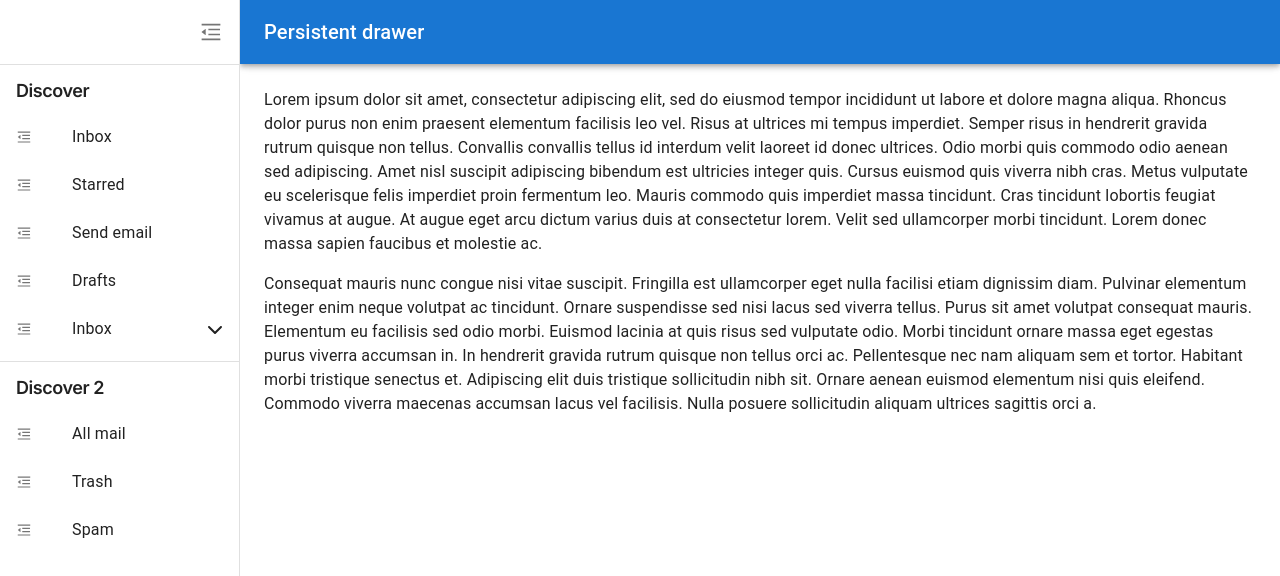
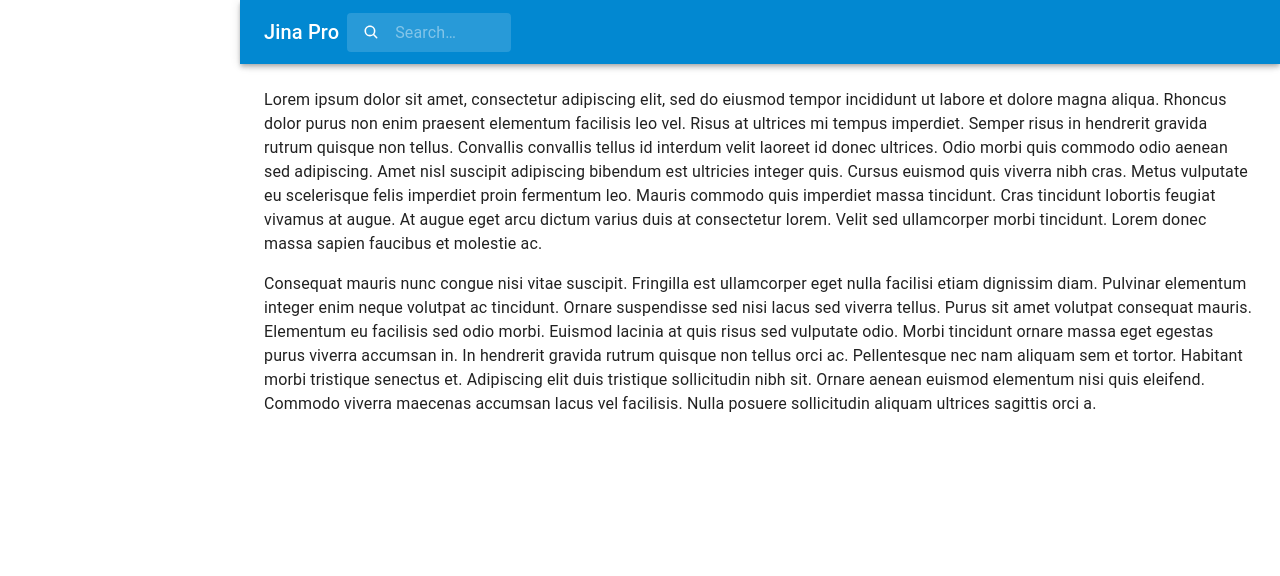
Before and after one commit to AhmedCoolProjects/nextjs-mui-template-dashboard, a Next.js app: page /mui in a window 1280 px wide. Shown: the top 576 px of the page. Built offline with nearby package versions, Linux system fonts and the light colour scheme.

Commit message:
edit: used layout for mui template

```diff
--- a/app/mui/main.tsx
+++ b/app/mui/layout.tsx
@@ -1,7 +1,7 @@
 "use client";
 
 import * as React from "react";
-import { styled, useTheme } from "@mui/material/styles";
+import { styled, useTheme, alpha } from "@mui/material/styles";
 import Box from "@mui/material/Box";
 import Drawer from "@mui/material/Drawer";
 import CssBaseline from "@mui/material/CssBaseline";
@@ -21,11 +21,57 @@ import ListItemButton from "@mui/material/ListItemButton";
 import ListItemIcon from "@mui/material/ListItemIcon";
 import ListItemText from "@mui/material/ListItemText";
 import useMediaQuery from "@mui/material/useMediaQuery";
-import { Collapse } from "@mui/material";
+import { Collapse, InputBase } from "@mui/material";
 import { FaChevronUp } from "react-icons/fa6";
 import { FaChevronDown } from "react-icons/fa6";
+import { IoSearch } from "react-icons/io5";
+import Link from "next/link";
+import clsx from "clsx";
+import { usePathname } from "next/navigation";
 
 const drawerWidth = 240;
+
+const Search = styled("div")(({ theme }) => ({
+  position: "relative",
+  borderRadius: theme.shape.borderRadius,
+  backgroundColor: alpha(theme.palette.common.white, 0.15),
+  "&:hover": {
+    backgroundColor: alpha(theme.palette.common.white, 0.25),
+  },
+  marginLeft: 0,
+  width: "100%",
+  [theme.breakpoints.up("sm")]: {
+    marginLeft: theme.spacing(1),
+    width: "auto",
+  },
+}));
+
+const SearchIconWrapper = styled("div")(({ theme }) => ({
+  padding: theme.spacing(0, 2),
+  height: "100%",
+  position: "absolute",
+  pointerEvents: "none",
+  display: "flex",
+  alignItems: "center",
+  justifyContent: "center",
+}));
+
+const StyledInputBase = styled(InputBase)(({ theme }) => ({
+  color: "inherit",
+  width: "100%",
+  "& .MuiInputBase-input": {
+    padding: theme.spacing(1, 1, 1, 0),
+    // vertical padding + font size from searchIcon
+    paddingLeft: `calc(1em + ${theme.spacing(4)})`,
+    transition: theme.transitions.create("width"),
+    [theme.breakpoints.up("sm")]: {
+      width: "12ch",
+      "&:focus": {
+        width: "20ch",
+      },
+    },
+  },
+}));
 
 const Main = styled("main", { shouldForwardProp: (prop) => prop !== "open" })<{
   open?: boolean;
@@ -84,11 +130,16 @@ const DrawerHeader = styled("div")(({ theme }) => ({
   justifyContent: "flex-end",
 }));
 
-export default function PersistentDrawerLeft() {
+export default function MuiLayout({
+  children,
+}: Readonly<{
+  children: React.ReactNode;
+}>) {
   const theme = useTheme();
   const [open, setOpen] = React.useState(true);
   const [collapseOpen, setCollapseOpen] = React.useState(false);
   const isDesktop = useMediaQuery(theme.breakpoints.up("md"));
+  const pathname = usePathname();
 
   const handleClick = () => {
     setCollapseOpen(!collapseOpen);
@@ -105,7 +156,7 @@ export default function PersistentDrawerLeft() {
   return (
     <Box sx={{ display: "flex" }}>
       <CssBaseline />
-      <AppBar position="fixed" open={open}>
+      <AppBar color="info" position="fixed" open={open}>
         <Toolbar>
           <IconButton
             color="inherit"
@@ -117,8 +168,17 @@ export default function PersistentDrawerLeft() {
             <MenuIcon />
           </IconButton>
           <Typography variant="h6" noWrap component="div">
-            Persistent drawer
+            Jina Pro
           </Typography>
+          <Search>
+            <SearchIconWrapper>
+              <IoSearch />
+            </SearchIconWrapper>
+            <StyledInputBase
+              placeholder="Search…"
+              inputProps={{ "aria-label": "search" }}
+            />
+          </Search>
         </Toolbar>
       </AppBar>
       <Drawer
@@ -149,16 +209,36 @@ export default function PersistentDrawerLeft() {
           <h2 className="mb-2 mt-1 px-4 text-lg font-semibold tracking-tight">
             Discover
           </h2>
-          {["Inbox", "Starred", "Send email", "Drafts"].map((text, index) => (
-            <ListItem key={text} disablePadding>
+          <Link href="/mui" passHref>
+            <ListItem
+              sx={{
+                bgcolor: pathname === "/mui" ? "grey.100" : "inherit",
+              }}
+              disablePadding
+            >
               <ListItemButton>
                 <ListItemIcon>
-                  {index % 2 === 0 ? <MailIcon /> : <MailIcon />}
+                  <MailIcon />
                 </ListItemIcon>
-                <ListItemText primary={text} />
+                <ListItemText primary="Dashboard" />
               </ListItemButton>
             </ListItem>
-          ))}
+          </Link>
+          <Link href="/mui/charts" passHref>
+            <ListItem
+              sx={{
+                bgcolor: pathname === "/mui/charts" ? "grey.100" : "inherit",
+              }}
+              disablePadding
+            >
+              <ListItemButton>
+                <ListItemIcon>
+                  <MailIcon />
+                </ListItemIcon>
+                <ListItemText primary="Charts" />
+              </ListItemButton>
+            </ListItem>
+          </Link>
           <ListItemButton onClick={handleClick}>
             <ListItemIcon>
               <InboxIcon />
@@ -208,35 +288,7 @@ export default function PersistentDrawerLeft() {
       </Drawer>
       <Main open={open}>
         <DrawerHeader />
-        <Typography paragraph>
-          Lorem ipsum dolor sit amet, consectetur adipiscing elit, sed do
-          eiusmod tempor incididunt ut labore et dolore magna aliqua. Rhoncus
-          dolor purus non enim praesent elementum facilisis leo vel. Risus at
-          ultrices mi tempus imperdiet. Semper risus in hendrerit gravida rutrum
-          quisque non tellus. Convallis convallis tellus id interdum velit
-          laoreet id donec ultrices. Odio morbi quis commodo odio aenean sed
-          adipiscing. Amet nisl suscipit adipiscing bibendum est ultricies
-          integer quis. Cursus euismod quis viverra nibh cras. Metus vulputate
-          eu scelerisque felis imperdiet proin fermentum leo. Mauris commodo
-          quis imperdiet massa tincidunt. Cras tincidunt lobortis feugiat
-          vivamus at augue. At augue eget arcu dictum varius duis at consectetur
-          lorem. Velit sed ullamcorper morbi tincidunt. Lorem donec massa sapien
-          faucibus et molestie ac.
-        </Typography>
-        <Typography paragraph>
-          Consequat mauris nunc congue nisi vitae suscipit. Fringilla est
-          ullamcorper eget nulla facilisi etiam dignissim diam. Pulvinar
-          elementum integer enim neque volutpat ac tincidunt. Ornare suspendisse
-          sed nisi lacus sed viverra tellus. Purus sit amet volutpat consequat
-          mauris. Elementum eu facilisis sed odio morbi. Euismod lacinia at quis
-          risus sed vulputate odio. Morbi tincidunt ornare massa eget egestas
-          purus viverra accumsan in. In hendrerit gravida rutrum quisque non
-          tellus orci ac. Pellentesque nec nam aliquam sem et tortor. Habitant
-          morbi tristique senectus et. Adipiscing elit duis tristique
-          sollicitudin nibh sit. Ornare aenean euismod elementum nisi quis
-          eleifend. Commodo viverra maecenas accumsan lacus vel facilisis. Nulla
-          posuere sollicitudin aliquam ultrices sagittis orci a.
-        </Typography>
+        {children}
       </Main>
     </Box>
   );
--- a/app/mui/page.tsx
+++ b/app/mui/page.tsx
@@ -1,29 +1,42 @@
+import { Typography } from "@mui/material";
 import { Metadata } from "next";
-import Image from "next/image";
-import { PlusCircledIcon } from "@radix-ui/react-icons";
-
-import { Button } from "@/components/ui/button";
-import { ScrollArea, ScrollBar } from "@/components/ui/scroll-area";
-import { Separator } from "@/components/ui/separator";
-import { Tabs, TabsContent, TabsList, TabsTrigger } from "@/components/ui/tabs";
-
-import { AlbumArtwork } from "./components/album-artwork";
-import { Menu } from "./components/menu";
-import { PodcastEmptyPlaceholder } from "./components/podcast-empty-placeholder";
-import { Sidebar } from "./components/sidebar";
-import { listenNowAlbums, madeForYouAlbums } from "./data/albums";
-import { playlists } from "./data/playlists";
-import PersistentDrawerLeft from "./main";
 
 export const metadata: Metadata = {
-  title: "Music App",
+  title: "MUI Template",
   description: "Example music app using the components.",
 };
 
 export default function MusicPage() {
   return (
     <>
-      <PersistentDrawerLeft />
+      <Typography paragraph>
+        Lorem ipsum dolor sit amet, consectetur adipiscing elit, sed do eiusmod
+        tempor incididunt ut labore et dolore magna aliqua. Rhoncus dolor purus
+        non enim praesent elementum facilisis leo vel. Risus at ultrices mi
+        tempus imperdiet. Semper risus in hendrerit gravida rutrum quisque non
+        tellus. Convallis convallis tellus id interdum velit laoreet id donec
+        ultrices. Odio morbi quis commodo odio aenean sed adipiscing. Amet nisl
+        suscipit adipiscing bibendum est ultricies integer quis. Cursus euismod
+        quis viverra nibh cras. Metus vulputate eu scelerisque felis imperdiet
+        proin fermentum leo. Mauris commodo quis imperdiet massa tincidunt. Cras
+        tincidunt lobortis feugiat vivamus at augue. At augue eget arcu dictum
+        varius duis at consectetur lorem. Velit sed ullamcorper morbi tincidunt.
+        Lorem donec massa sapien faucibus et molestie ac.
+      </Typography>
+      <Typography paragraph>
+        Consequat mauris nunc congue nisi vitae suscipit. Fringilla est
+        ullamcorper eget nulla facilisi etiam dignissim diam. Pulvinar elementum
+        integer enim neque volutpat ac tincidunt. Ornare suspendisse sed nisi
+        lacus sed viverra tellus. Purus sit amet volutpat consequat mauris.
+        Elementum eu facilisis sed odio morbi. Euismod lacinia at quis risus sed
+        vulputate odio. Morbi tincidunt ornare massa eget egestas purus viverra
+        accumsan in. In hendrerit gravida rutrum quisque non tellus orci ac.
+        Pellentesque nec nam aliquam sem et tortor. Habitant morbi tristique
+        senectus et. Adipiscing elit duis tristique sollicitudin nibh sit.
+        Ornare aenean euismod elementum nisi quis eleifend. Commodo viverra
+        maecenas accumsan lacus vel facilisis. Nulla posuere sollicitudin
+        aliquam ultrices sagittis orci a.
+      </Typography>
     </>
   );
 }
```
